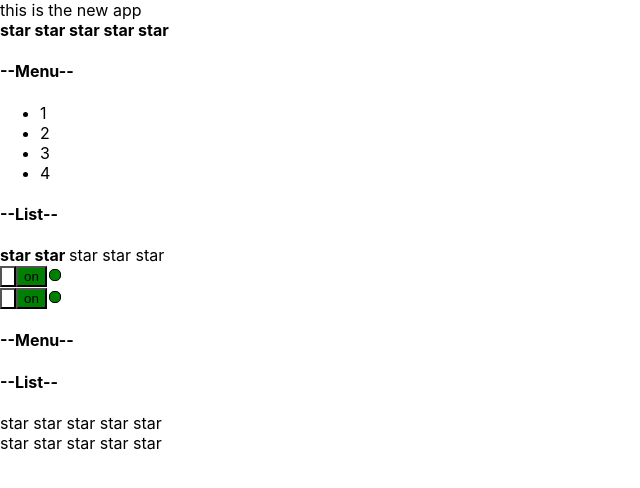
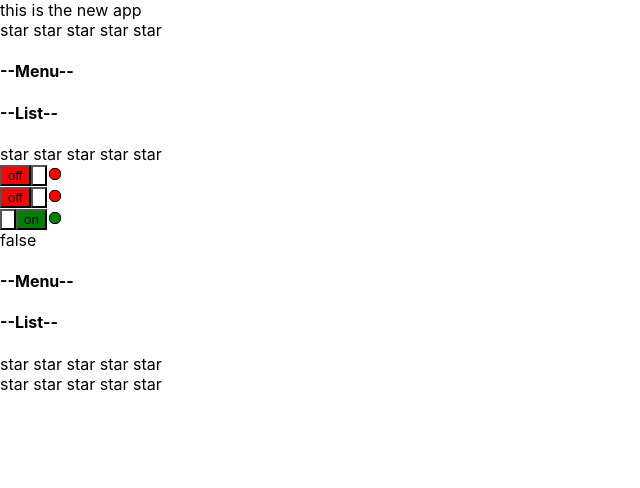
Before and after one commit to anna-7nova/my-app, a React (Create React App) app: page / in a window 1280 px wide. Shown: the top 488 px of the page, without its empty margins (0-640 px from the left). Built offline with nearby package versions, Linux system fonts and the light colour scheme.

Commit message:
fix the components and add controlled and uncontrolled components

```diff
--- a/src/App.tsx
+++ b/src/App.tsx
@@ -1,22 +1,35 @@
-import React from 'react';
+import React, { useState } from 'react';
 import './App.css';
 import Accordion from './components/Accordion/Accordion';
-import { Rating } from './components/Rating/Rating';
-import { OnOff } from './components/OnOff/OnOff';
+import { Rating, ValueType } from './components/Rating/Rating';
+import { UncontrolledOnOff } from './components/UncontrolledOnOff/UncontrolledOnOff';
 import UncontrolledAccordion from './components/UncontrolledAccordion/UncontrolledAccordion';
 import { UncontrolledRating } from './components/UncontrolledRating/UncontrolledRating';
+import { OnOff } from './components/OnOff/OnOff';
 
 function App() {
+  //states
+const [collapsed, setCollapsed] = useState(true)
+const [ratingValue, setRatingValue] = useState<ValueType>(0)
+const [currentBtnIsOn, setCurrentBtnIsOn] = useState<boolean>(false)
+
+//handlers
+const onClickAccordionHandler = ()=>setCollapsed(!collapsed)
+const onClickOnOffHandler = () => setCurrentBtnIsOn(!currentBtnIsOn)
+
   return (
     <div>
       <AppTitle/>
-      <Rating value={5}/>
-      <Accordion titleValue="Menu" collapsed={false}/>
-      <Accordion titleValue="List" collapsed={true}/>
-      <Rating value={2}/>
+      <Rating value={ratingValue} onClick={setRatingValue}/>
+      <Accordion titleValue="Menu" collapsed={collapsed} onClick={onClickAccordionHandler}/>
+      <Accordion titleValue="List" collapsed={collapsed} onClick={onClickAccordionHandler}/>
+      <Rating value={ratingValue} onClick={setRatingValue}/>
       <div>
-        <OnOff />
-        <OnOff />
+        <OnOff onClick={onClickOnOffHandler} on={currentBtnIsOn}/>
+        <OnOff onClick={onClickOnOffHandler} on={currentBtnIsOn}/>
+      </div>
+      <div>
+        <UncontrolledOnOff onChange={setCurrentBtnIsOn}/>{currentBtnIsOn.toString()}
       </div>
       <UncontrolledAccordion titleValue="Menu"/>
       <UncontrolledAccordion titleValue="List"/>
@@ -27,7 +40,7 @@ function App() {
 }
 
 function AppTitle() {
-  return (<>this is the new app</>);
+  return <>this is the new app</>;
 }
 
 
--- a/src/components/Accordion/Accordion.tsx
+++ b/src/components/Accordion/Accordion.tsx
@@ -3,13 +3,14 @@ import React from 'react';
 type AccordionPropsType = {
     titleValue: string
     collapsed: boolean
+    onClick: ()=> void
 }
 
 function Accordion(props: AccordionPropsType) {
     console.log("accordion is rendering")
         return (
             <div>
-                <AccordionTitle title={props.titleValue}/>
+                <AccordionTitle title={props.titleValue} onClick={props.onClick}/>
                 {!props.collapsed === true && <AccordionBody />}
             </div>
         );
@@ -18,11 +19,12 @@ function Accordion(props: AccordionPropsType) {
 
 type AccordionTitlePropsType = {
     title: string
+    onClick: ()=> void
 }
 
 function AccordionTitle(props: AccordionTitlePropsType) {
     console.log("title of accordion is rendered")
-        return <h4>--{props.title}--</h4>
+        return <h4 onClick={()=>props.onClick()}>--{props.title}--</h4>
 }
 
 function AccordionBody() {
--- a/src/components/OnOff/OnOff.tsx
+++ b/src/components/OnOff/OnOff.tsx
@@ -1,16 +1,15 @@
 import React, { useState } from 'react';
 import { Button} from '../Button/Button';
 
+type OnOffType = {
+onClick: ()=> void
+on: boolean
+}
 
-export const OnOff = () => {
-//bll
-    const [currentBtnIsOn, setCurrentBtnIsOn] = useState<boolean>(true)
-    const onClickHandler = () => {
-        setCurrentBtnIsOn(!currentBtnIsOn)
-    }
+export const OnOff = ({onClick, on } : OnOffType) => {
 //styles
     const indicatorStyle = {
-    backgroundColor: currentBtnIsOn ? "green" : "red",
+    backgroundColor: on ? "green" : "red",
     display: "inline-block",
     borderRadius: "5px",
     border: "1px solid black",
@@ -20,9 +19,9 @@ export const OnOff = () => {
     }
 
     return (
-        <div onClick={onClickHandler}>
-        <Button type="button"  isTurnIn={!currentBtnIsOn} value ={"off"} />
-        <Button type="button"  isTurnIn={currentBtnIsOn} value ={"on"} />
+        <div onClick={onClick}>
+        <Button type="button"  isTurnIn={!on} value ={"off"} />
+        <Button type="button"  isTurnIn={on} value ={"on"} />
         <div style={indicatorStyle}></div>
         </div>
     );
--- a/src/components/Rating/Rating.tsx
+++ b/src/components/Rating/Rating.tsx
@@ -1,7 +1,10 @@
 import React from 'react';
 
+export type ValueType = 0 | 1 | 2 | 3 | 4 | 5
+
 type RatingPropsType = {
-    value: 0 | 1 | 2 | 3 | 4 | 5
+    value: ValueType
+    onClick: (value: ValueType) => void
 }
 
 export function Rating(props: RatingPropsType) {
@@ -9,23 +12,23 @@ export function Rating(props: RatingPropsType) {
     console.log("rating is done")
         return (
         <div>
-            <Star selected={props.value > 0}/>
-            <Star selected={props.value > 1}/>
-            <Star selected={props.value > 2}/>
-            <Star selected={props.value > 3}/>
-            <Star selected={props.value > 4}/>
+            <Star value={1} selected={props.value > 0} onClick={props.onClick}/>
+            <Star value={2} selected={props.value > 1} onClick={props.onClick}/>
+            <Star value={3} selected={props.value > 2} onClick={props.onClick}/>
+            <Star value={4} selected={props.value > 3} onClick={props.onClick}/>
+            <Star value={5} selected={props.value > 4} onClick={props.onClick}/>
         </div>);
 }
 
 type StarPropsType = {
+    value: ValueType
     selected: boolean
+    onClick: (value: ValueType) => void
 }
 
 function Star(props: StarPropsType) {
     console.log("star is rendered")
-    if (props.selected === true) {
-        return <span><b>star </b> </span>
-    } else {
-        return <span>star  </span>
-    }
+    return <span onClick={()=>props.onClick(props.value)}>
+        {props.selected === true ? <b> star</b> : " star"}
+        </span>
 }
--- a/src/components/UncontrolledAccordion/UncontrolledAccordion.tsx
+++ b/src/components/UncontrolledAccordion/UncontrolledAccordion.tsx
@@ -25,7 +25,7 @@ type AccordionTitlePropsType = {
 
 function AccordionTitle(props: AccordionTitlePropsType) {
     console.log("title of accordion is rendered")
-        return <h4 onClick={props.onClick}>--{props.title}--</h4>
+        return <h4 onClick={()=>props.onClick()}>--{props.title}--</h4>
 }
 
 function AccordionBody() {
--- /dev/null
+++ b/src/components/UncontrolledOnOff/UncontrolledOnOff.tsx
@@ -0,0 +1,33 @@
+import React, { useState } from 'react';
+import { Button} from '../Button/Button';
+
+type UncontrolledOnOffType = {
+    onChange: (currentBtnIsOn:boolean)=> void
+}
+
+export const UncontrolledOnOff = ({onChange}: UncontrolledOnOffType) => {
+//bll
+    const [currentBtnIsOn, setCurrentBtnIsOn] = useState<boolean>(true)
+    const onClickHandler = () => {
+        setCurrentBtnIsOn(!currentBtnIsOn)
+        onChange(!currentBtnIsOn)
+    }
+//styles
+    const indicatorStyle = {
+    backgroundColor: currentBtnIsOn ? "green" : "red",
+    display: "inline-block",
+    borderRadius: "5px",
+    border: "1px solid black",
+    height: "10px",
+    width: "10px",
+    marginLeft: "2px",
+    }
+
+    return (
+        <div onClick={onClickHandler}>
+        <Button type="button"  isTurnIn={!currentBtnIsOn} value ={"off"} />
+        <Button type="button"  isTurnIn={currentBtnIsOn} value ={"on"} />
+        <div style={indicatorStyle}></div>
+        </div>
+    );
+}
--- a/src/components/UncontrolledRating/UncontrolledRating.tsx
+++ b/src/components/UncontrolledRating/UncontrolledRating.tsx
@@ -1,28 +1,28 @@
-import React, { useState, MouseEvent } from 'react';
+import React, { useState} from 'react';
 
 export function UncontrolledRating() {
     debugger
     console.log("rating is done")
-    const [getNumber, setGetNumber] = useState<number>(0)
+    const [value, setValue] = useState<number>(0)
 
-    const onClickHandler = (e: MouseEvent<HTMLSpanElement>) => {
+    const onClickHandler = (value: 1 | 2| 3 | 4 | 5) => {
         debugger
-        setGetNumber(Number(e.currentTarget.getAttribute("data-name")))
+        setValue(value)
     }
     return (
         <div>
-            <Star name={1} selected={getNumber > 0} onClick={onClickHandler} />
-            <Star name={2} selected={getNumber > 1} onClick={onClickHandler} />
-            <Star name={3} selected={getNumber > 2} onClick={onClickHandler} />
-            <Star name={4} selected={getNumber > 3} onClick={onClickHandler} />
-            <Star name={5} selected={getNumber > 4} onClick={onClickHandler} />
+            <Star value={1} selected={value > 0} onClick={onClickHandler} />
+            <Star value={2} selected={value > 1} onClick={onClickHandler} />
+            <Star value={3} selected={value > 2} onClick={onClickHandler} />
+            <Star value={4} selected={value > 3} onClick={onClickHandler} />
+            <Star value={5} selected={value > 4} onClick={onClickHandler} />
         </div>);
 }
 
 type StarPropsType = {
-    name: number
     selected: boolean
-    onClick: (e: MouseEvent<HTMLSpanElement>) => void
+    value: 1 | 2| 3 | 4 | 5
+    onClick: (value: 1 | 2| 3 | 4 | 5) => void
 }
 
 function Star(props: StarPropsType) {
@@ -31,5 +31,5 @@ function Star(props: StarPropsType) {
         fontWeight: props.selected ? "bold" : "normal"
     }
     console.log("star is rendered")
-    return <span style={starStyle} data-name={props.name} onClick={(e)=>props.onClick(e)}>star </span>
+    return <span style={starStyle} onClick={()=>props.onClick(props.value)}>star </span>
 }
```
